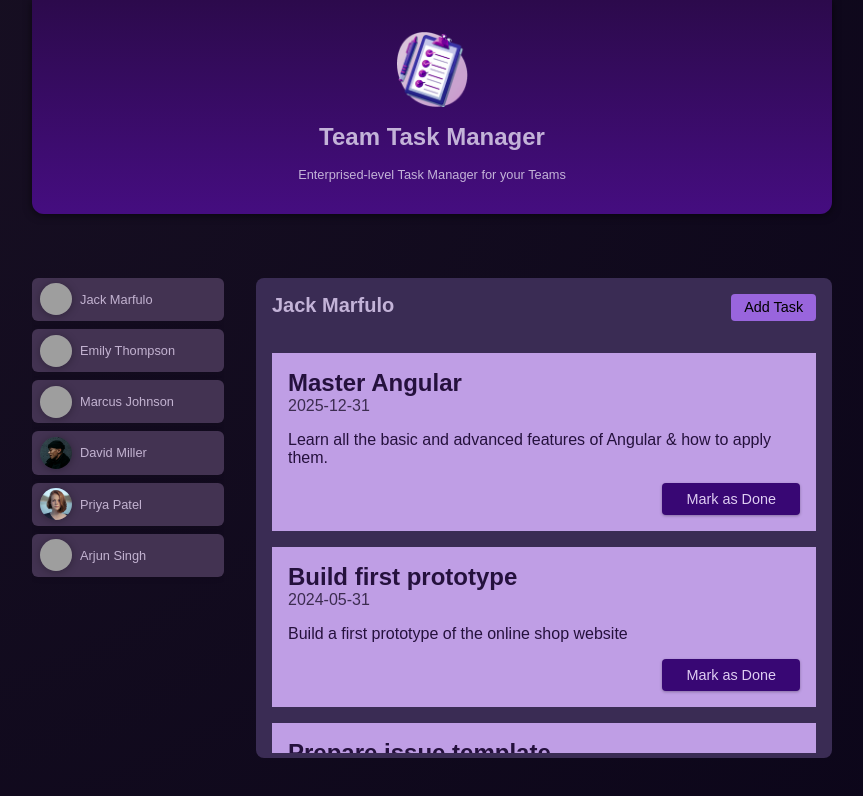
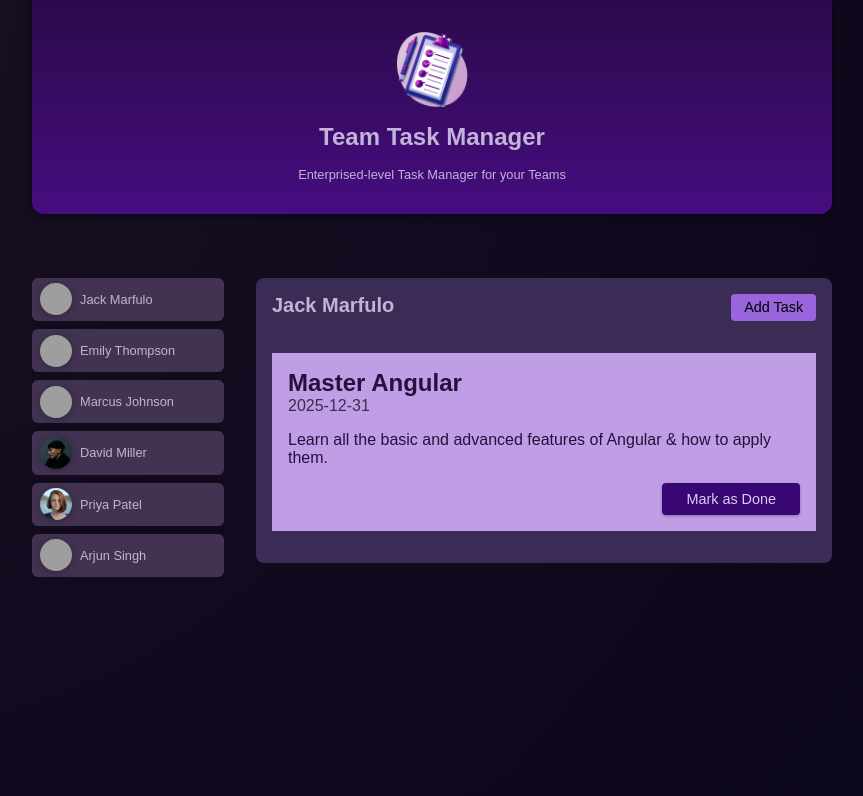
Before and after one commit to muruhh/Angular-team-task-manager, an Angular app: page / in a window 1280 px wide. Both pictures are taken after a click on the button "Jack Marfulo". Shown: the top 796 px of the page, without its empty margins (208-1071 px from the left). Built offline with nearby package versions, Linux system fonts and the light colour scheme; grey boxes are pictures that could not be loaded.

Commit message:
Displaying tasks of a specific member on click

```diff
--- a/src/app/tasks/tasks.component.html
+++ b/src/app/tasks/tasks.component.html
@@ -7,8 +7,7 @@
   </header>
 
   <ul>
-    @for(task of tasks; track task.id){
-
+    @for(task of selectedTasks; track task.id){
     <li>
       <app-task [task]="task" />
     </li>
--- a/src/app/tasks/tasks.component.ts
+++ b/src/app/tasks/tasks.component.ts
@@ -19,4 +19,8 @@ export class TasksComponent {
   @Input({ required: true }) selectedMember!: User;
 
   tasks = DUMMY_TASKS;
+
+  get selectedTasks() {
+    return this.tasks.filter((task) => task.userId === this.selectedMember.id);
+  }
 }
```
